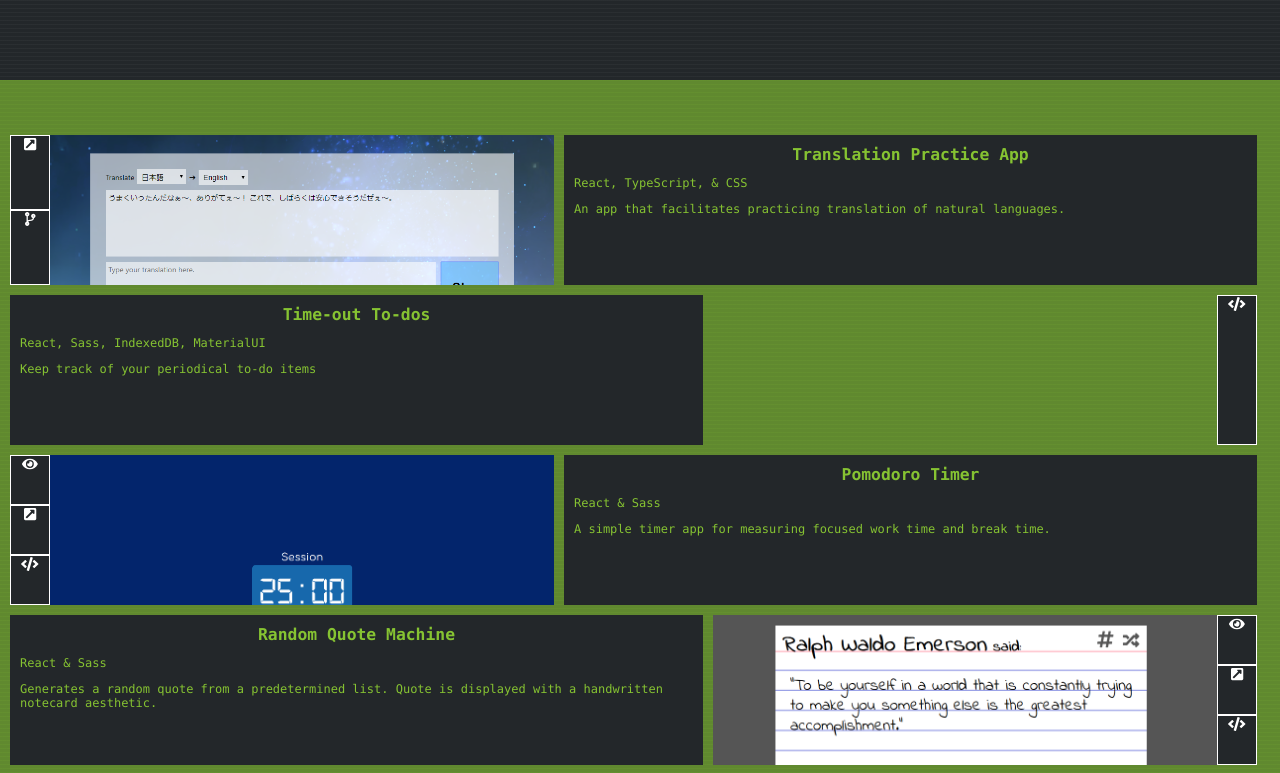
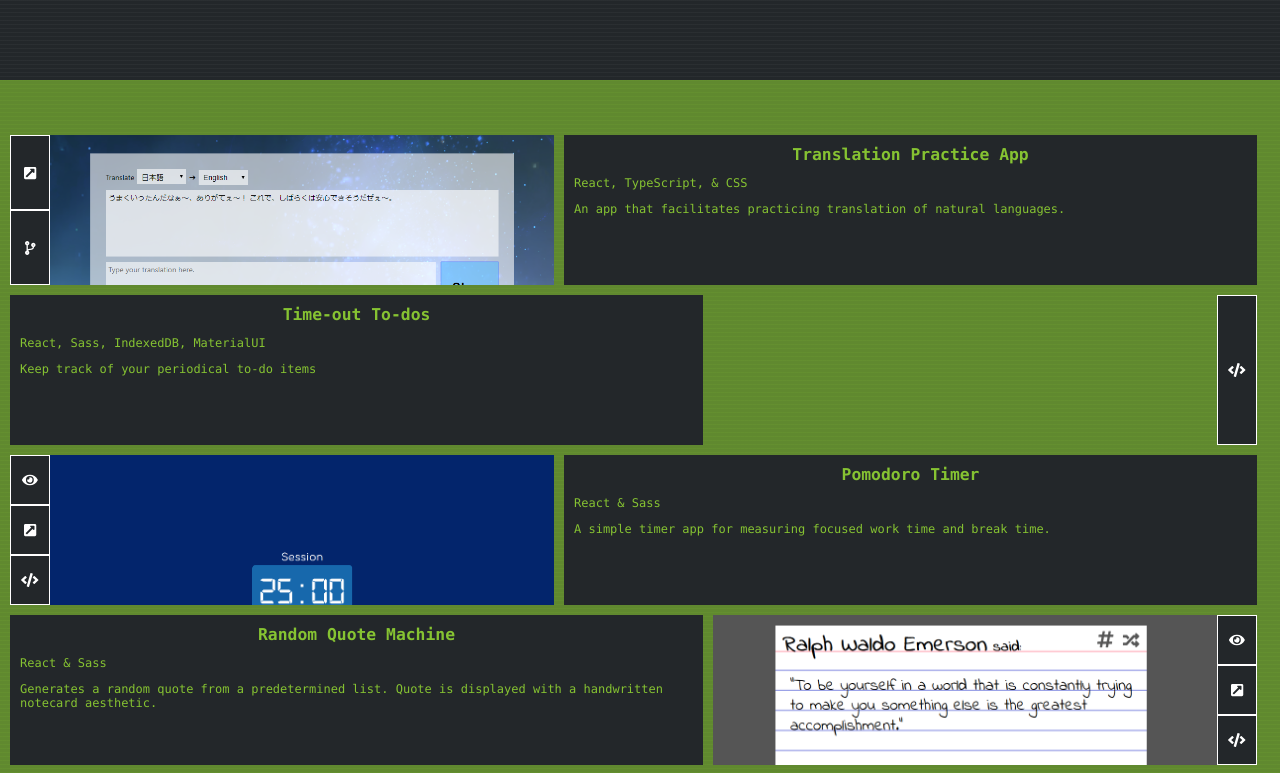
Before and after one commit to ceg9498/portfolio, a React (Create React App) app: page / in a window 1280 px wide. Shown: the part 720-1493 px from the top of the page. Built offline with nearby package versions, Linux system fonts and the light colour scheme.

Commit message:
Fix hover popups and reenable.

```diff
--- a/src/Components/popup.tsx
+++ b/src/Components/popup.tsx
@@ -17,16 +17,43 @@ export default class Popup extends React.Component<any,any> {
 		});
 	}
 
+	setLeft = () => {
+		return {
+			position: "absolute" as "absolute",
+			left: "-305px",
+			width: "300px"
+		};
+	};
+	setRight = () => {
+		return {
+			position: "absolute" as "absolute",
+			right: "-305px",
+			width: "300px"
+		};
+	};
+
 	render(){
 		let isOpen = this.state.isOpen;
 		let title = this.props.title;
 		let content = this.props.content;
+		let direction = this.props.direction;
+		let style;
+		switch(direction){
+			case 'left':
+				style = this.setLeft();
+				break;
+			case 'right':
+				style = this.setRight();
+				break;
+			default:
+				style = this.setRight();
+		}
 
 		return (
 			<div className="popup" onMouseEnter={this.Open} onMouseLeave={this.Close}>
 				{title}
 				{isOpen &&
-                <span className="popup-content">
+					<span className="popup-content" style={style}>
 						{content}
 					</span>
 				}
--- a/src/Components/projectSection.tsx
+++ b/src/Components/projectSection.tsx
@@ -38,33 +38,33 @@ export class ProjectTile extends React.Component<any,any>{
           <div className="project-tile-links">
           { inLink &&
             <span className="internal-example-link" onClick={()=>this.props.openView(this.props.proj)}>
-              {/*<Popup title={<FontAwesomeIcon icon={faEye} />}
-              content="View this project within this page." />*/}
-              <FontAwesomeIcon icon={faEye} />
+              <Popup title={<FontAwesomeIcon icon={faEye} />}
+              content="View this project within this page."
+              direction="right" />
             </span>
           }
           { exLink &&
             <a href={exLink}
               target="_blank" rel='noreferrer noopener'>
-                {/*<Popup title={<FontAwesomeIcon icon={faExternalLinkSquareAlt} />}
-                content="View this project on an external page." />*/}
-                <FontAwesomeIcon icon={faExternalLinkSquareAlt} />
+                <Popup title={<FontAwesomeIcon icon={faExternalLinkSquareAlt} />}
+                content="View this project on an external page."
+                direction="right" />
             </a>
           }
           { codeLink &&
             <a href={codeLink}
               target="_blank" rel='noreferrer noopener'>
-                {/*<Popup title={<FontAwesomeIcon icon={faCode} />}
-                content="View the code for this project." />*/}
-                <FontAwesomeIcon icon={faCode} />
+                <Popup title={<FontAwesomeIcon icon={faCode} />}
+                content="View the code for this project."
+                direction="right" />
             </a>
           }
           { gitLink &&
             <a href={gitLink}
               target="_blank" rel='noreferrer noopener'>
-                {/*<Popup title={<FontAwesomeIcon icon={faCodeBranch} />}
-                content="View the source for this project on GitHub." />*/}
-                <FontAwesomeIcon icon={faCodeBranch} />
+                <Popup title={<FontAwesomeIcon icon={faCodeBranch} />}
+                content="View the source for this project on GitHub."
+                direction="right" />
             </a>
           }
         </div>
@@ -96,33 +96,33 @@ export class ProjectTile extends React.Component<any,any>{
           <div className="project-tile-links">
           { inLink &&
             <span className="internal-example-link" onClick={()=>this.props.openView(this.props.proj)}>
-              {/*<Popup title={<FontAwesomeIcon icon={faEye} />}
-              content="View this project within this page." />*/}
-              <FontAwesomeIcon icon={faEye} />
+              <Popup title={<FontAwesomeIcon icon={faEye} />}
+              content="View this project within this page."
+              direction="left" />
             </span>
           }
           { exLink &&
             <a href={exLink}
               target="_blank" rel='noreferrer noopener'>
-                {/*<Popup title={<FontAwesomeIcon icon={faExternalLinkSquareAlt} />}
-                content="View this project on an external page." />*/}
-                <FontAwesomeIcon icon={faExternalLinkSquareAlt} />
+                <Popup title={<FontAwesomeIcon icon={faExternalLinkSquareAlt} />}
+                content="View this project on an external page."
+                direction="left" />
             </a>
           }
           { codeLink &&
             <a href={codeLink}
               target="_blank" rel='noreferrer noopener'>
-                {/*<Popup title={<FontAwesomeIcon icon={faCode} />}
-                content="View the code for this project." />*/}
-                <FontAwesomeIcon icon={faCode} />
+                <Popup title={<FontAwesomeIcon icon={faCode} />}
+                content="View the code for this project."
+                direction="left" />
             </a>
           }
           { gitLink &&
             <a href={gitLink}
               target="_blank" rel='noreferrer noopener'>
-                {/*<Popup title={<FontAwesomeIcon icon={faCodeBranch} />}
-                content="View the source for this project on GitHub." />*/}
-                <FontAwesomeIcon icon={faCodeBranch} />
+                <Popup title={<FontAwesomeIcon icon={faCodeBranch} />}
+                content="View the source for this project on GitHub."
+                direction="left" />
             </a>
           }
         </div>
--- a/src/SassPartials/_popup.scss
+++ b/src/SassPartials/_popup.scss
@@ -1,5 +1,9 @@
 .popup {
     position: relative;
+    height: 100%;
+    width: 100%;
+    display: grid;
+    place-items: center;
 }
 
 .popup-label{
@@ -7,11 +11,6 @@
 }
 
 .popup-content {
-    position: absolute;
-    bottom: 100%;
-    left: 50%;
-    margin-left: -150px;
-    width: 300px;
     background-color: $dkgrey;
     border: 1px solid $ltgrey;
     padding: 5px 15px 5px 5px;
```
Lines whose indentation alone changed are shown as unchanged.
